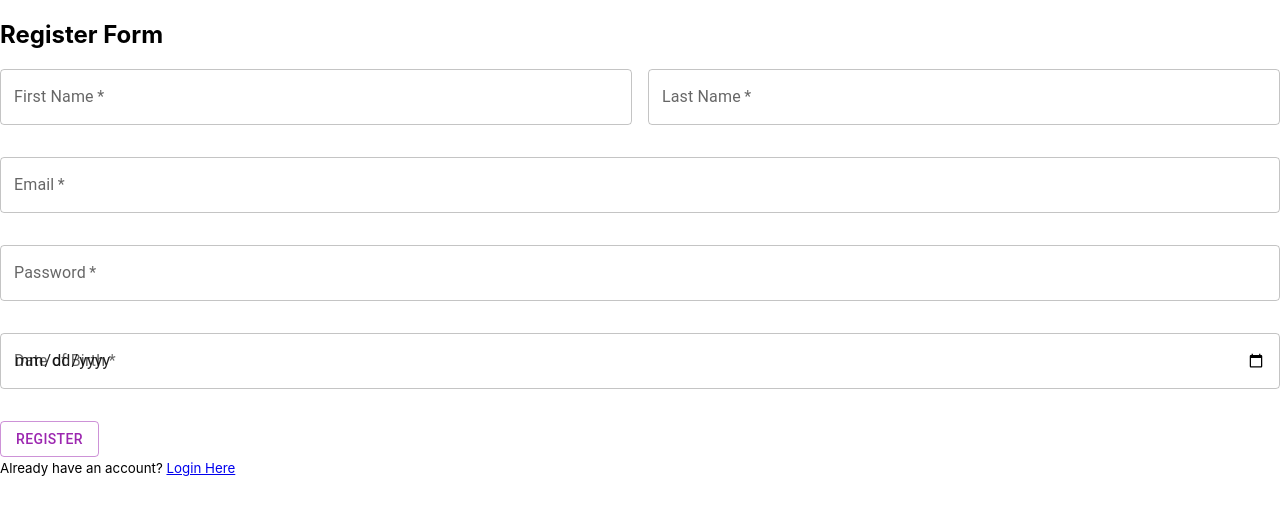
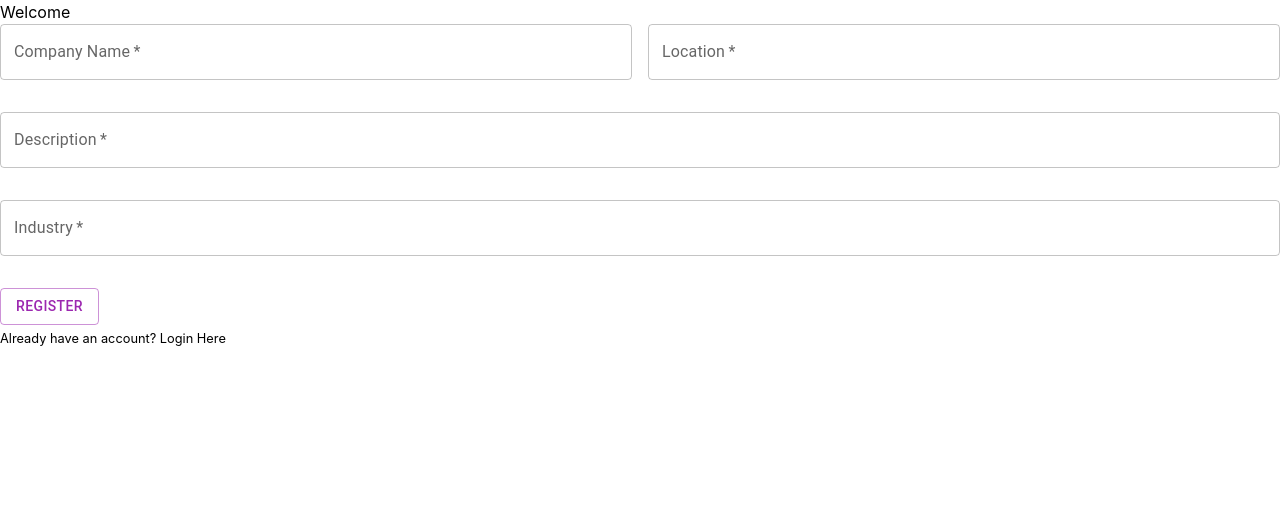
Before and after one commit to cfgtexas24/Team-13, a React (Create React App) app in the folder frontend/cfg13/: page /onboarding/employer in a window 1280 px wide. Shown: the top 514 px of the page. Built offline with nearby package versions, Linux system fonts and the light colour scheme.

Commit message:
edited form labels and installed tailwind

```diff
--- a/frontend/cfg13/package.json
+++ b/frontend/cfg13/package.json
@@ -39,5 +39,8 @@
       "last 1 firefox version",
       "last 1 safari version"
     ]
+  },
+  "devDependencies": {
+    "tailwindcss": "^3.4.14"
   }
 }
--- a/frontend/cfg13/src/forms/EmployerOnboarding.jsx
+++ b/frontend/cfg13/src/forms/EmployerOnboarding.jsx
@@ -5,29 +5,28 @@ import EmployeeOnboarding from './EmployeeOnboarding';
 
 
 const EmployerOnboarding = () => {
-    const [firstName, setFirstName] = useState('')
-    const [lastName, setLastName] = useState('')
-    const [email, setEmail] = useState('')
-    const [dateOfBirth, setDateOfBirth] = useState('')
-    const [password, setPassword] = useState('')
+    const [companyName, setCompanyName] = useState('')
+    const [location, setLocation] = useState('')
+    const [description, setDescription] = useState('')
+    const [industry, setIndustry] = useState('')
 
     function handleSubmit(event) {
         event.preventDefault();
-        console.log(firstName, lastName, email, dateOfBirth, password)
+        console.log(companyName, location, description, industry)
     }
 
     return (
         <React.Fragment>
-            <h2>Register Form</h2>
+            <h2>Welcome</h2>
             <form onSubmit={handleSubmit} action={<Link to="/login" />}>
                 <Stack spacing={2} direction="row" sx={{marginBottom: 4}}>
                     <TextField
                         type="text"
                         variant='outlined'
                         color='secondary'
-                        label="First Name"
-                        onChange={e => setFirstName(e.target.value)}
-                        value={firstName}
+                        label="Company Name"
+                        onChange={e => setCompanyName(e.target.value)}
+                        value={companyName}
                         fullWidth
                         required
                     />
@@ -35,42 +34,31 @@ const EmployerOnboarding = () => {
                         type="text"
                         variant='outlined'
                         color='secondary'
-                        label="Last Name"
-                        onChange={e => setLastName(e.target.value)}
-                        value={lastName}
+                        label="Location"
+                        onChange={e => setLocation(e.target.value)}
+                        value={location}
                         fullWidth
                         required
                     />
                 </Stack>
                 <TextField
-                    type="email"
+                    type="description"
                     variant='outlined'
                     color='secondary'
-                    label="Email"
-                    onChange={e => setEmail(e.target.value)}
-                    value={email}
+                    label="Description"
+                    onChange={e => setDescription(e.target.value)}
+                    value={description}
                     fullWidth
                     required
                     sx={{mb: 4}}
                 />
                 <TextField
-                    type="password"
+                    type="description"
                     variant='outlined'
                     color='secondary'
-                    label="Password"
-                    onChange={e => setPassword(e.target.value)}
-                    value={password}
-                    required
-                    fullWidth
-                    sx={{mb: 4}}
-                />
-                <TextField
-                    type="date"
-                    variant='outlined'
-                    color='secondary'
-                    label="Date of Birth"
-                    onChange={e => setDateOfBirth(e.target.value)}
-                    value={dateOfBirth}
+                    label="Industry"
+                    onChange={e => setIndustry(e.target.value)}
+                    value={industry}
                     fullWidth
                     required
                     sx={{mb: 4}}
--- a/frontend/cfg13/src/index.css
+++ b/frontend/cfg13/src/index.css
@@ -1,3 +1,8 @@
+@tailwind base;
+@tailwind components;
+@tailwind utilities;
+
+
 body {
   margin: 0;
   font-family: -apple-system, BlinkMacSystemFont, 'Segoe UI', 'Roboto', 'Oxygen',
--- /dev/null
+++ b/frontend/cfg13/tailwind.config.js
@@ -0,0 +1,10 @@
+/** @type {import('tailwindcss').Config} */
+module.exports = {
+  content: [
+    "./src/**/*.{js,jsx,ts,tsx}",
+  ],
+  theme: {
+    extend: {},
+  },
+  plugins: [],
+}
```
Also changed, not shown: 1 other file (tests, documents, lock files or other folders).
